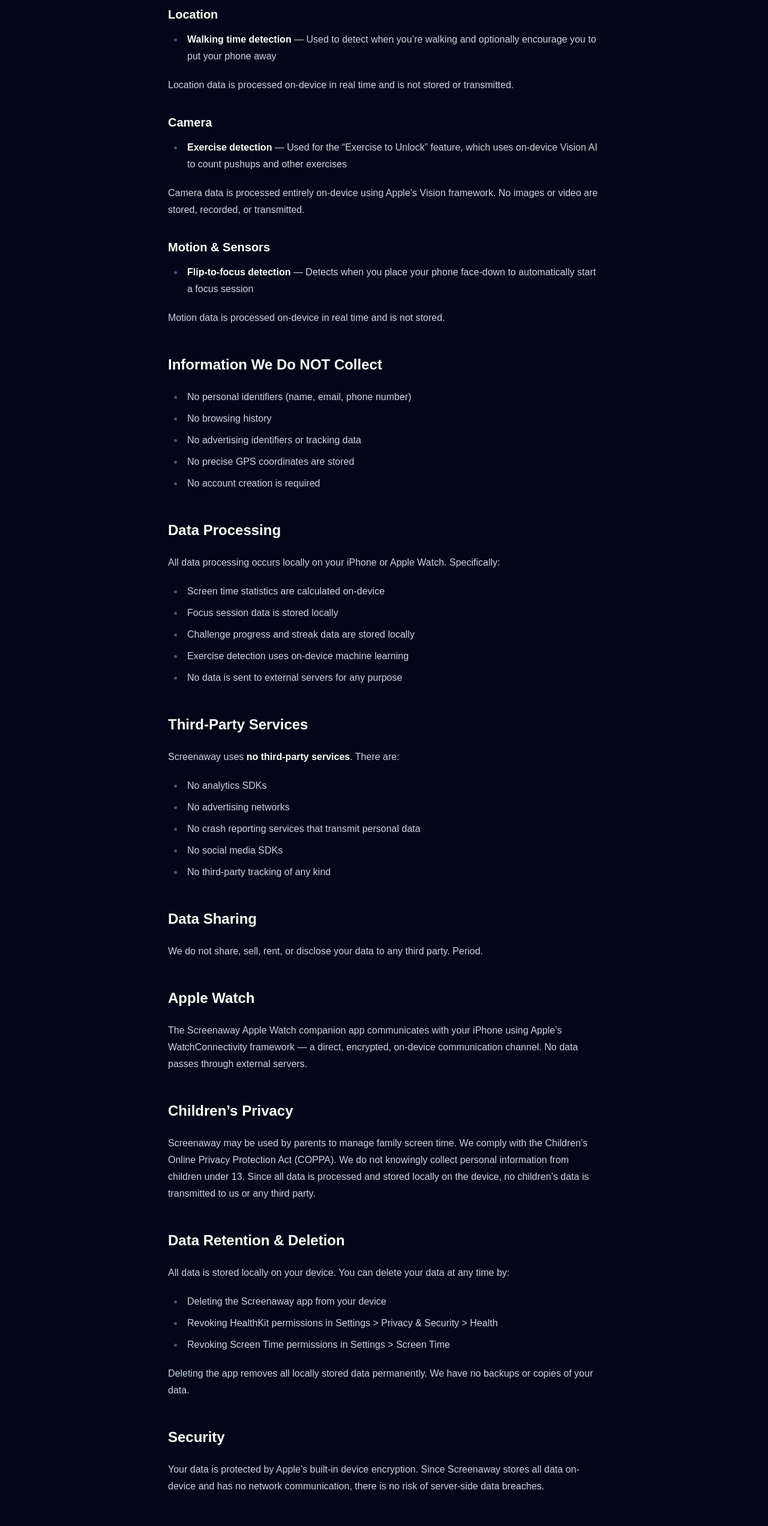
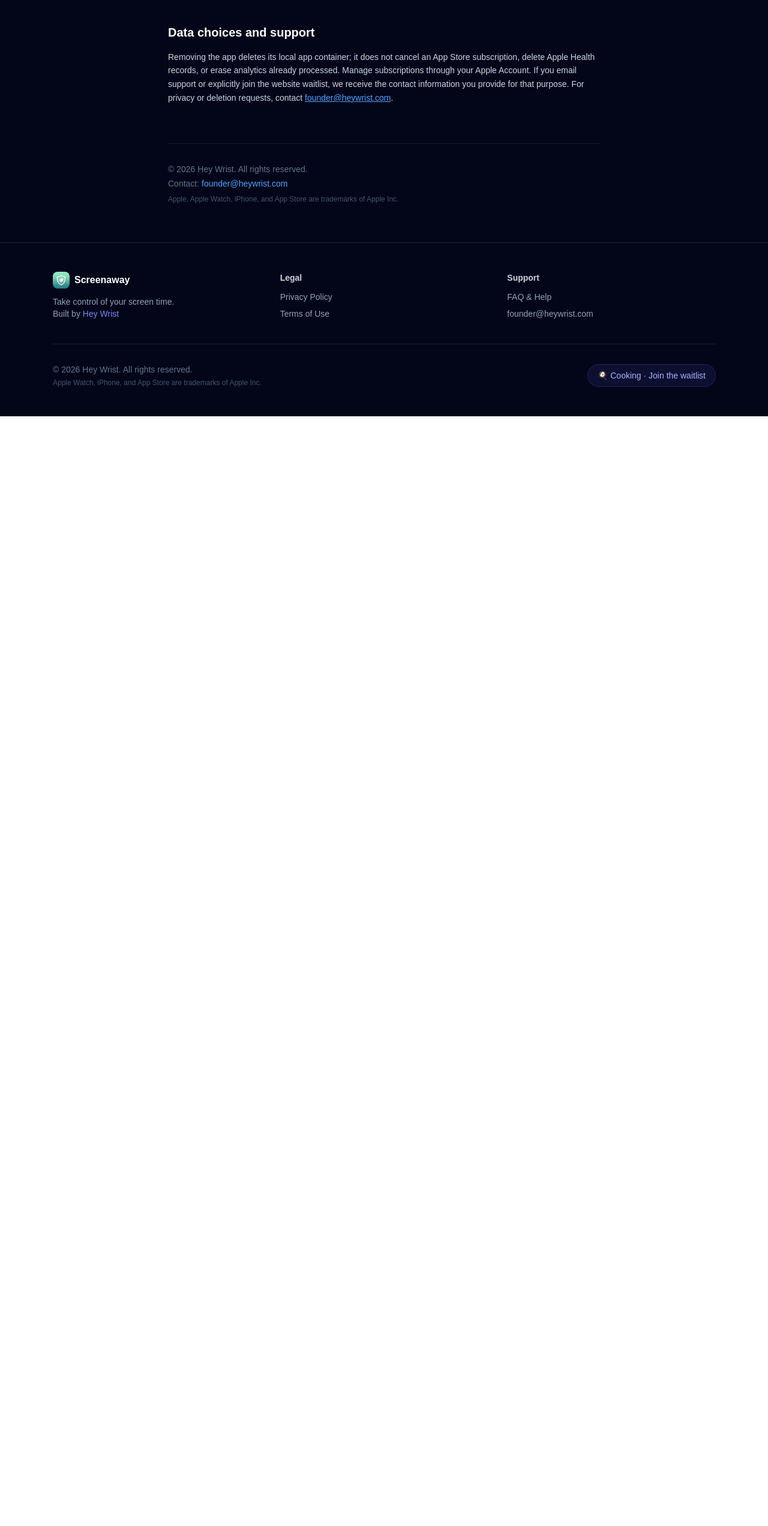
Before and after one commit to dheerajjha/heywrist, a Next.js app: page /screenaway/privacy in a window 1280 px wide. Shown: the part 1257-3801 px from the top of the page at 60% size. After the commit the page ends 1951 px from the top, so only its background shows below. Built offline with nearby package versions, Linux system fonts and the light colour scheme.

Commit message:
Match Screenaway pricing, privacy and support to the iOS launch

```diff
--- a/src/app/screenaway/page.tsx
+++ b/src/app/screenaway/page.tsx
@@ -130,7 +130,7 @@ const features = [
       </svg>
     ),
     title: "Exercise to Unlock",
-    desc: "Do pushups to earn screen time. On-device Vision AI counts your reps \u2014 no data leaves your phone.",
+    desc: "Try an exercise break. Apple Vision processes camera frames on your device.",
     color: "from-pink-500 to-pink-600",
   },
 ];
@@ -154,14 +154,10 @@ const steps = [
 ];
 
 const proFeatures = [
-  "Unlimited focus modes",
-  "All watch complications",
-  "Deep focus mode",
-  "Digital detox challenges",
-  "Ambient sounds library",
-  "Share cards & stats",
-  "Exercise to unlock",
-  "Priority support",
+  "28-day screen-time heatmap",
+  "Notification and category reports",
+  "Additional Shield schedules and app groups",
+  "Strict and Locked Shield options",
 ];
 
 export default function ScreenawayHome() {
@@ -397,7 +393,7 @@ export default function ScreenawayHome() {
                       d="m4.5 12.75 6 6 9-13.5"
                     />
                   </svg>
-                  1 focus mode
+                  Focus timers and private field notes
                 </li>
                 <li className="flex items-start gap-2">
                   <svg
@@ -413,7 +409,7 @@ export default function ScreenawayHome() {
                       d="m4.5 12.75 6 6 9-13.5"
                     />
                   </svg>
-                  1 watch complication
+                  Weekly insights, one schedule and one app group
                 </li>
               </ul>
             </div>
@@ -421,7 +417,7 @@ export default function ScreenawayHome() {
             {/* Pro */}
             <div className="relative rounded-2xl border border-indigo-500/50 bg-gradient-to-b from-indigo-500/10 to-slate-900/50 p-8">
               <div className="absolute -top-3 left-1/2 -translate-x-1/2 rounded-full bg-gradient-to-r from-indigo-500 to-violet-500 px-4 py-1 text-xs font-semibold">
-                Most Popular
+                Annual plan
               </div>
               <h3 className="text-xl font-semibold">Pro</h3>
               <p className="mt-1 text-sm text-slate-400">
@@ -429,20 +425,17 @@ export default function ScreenawayHome() {
               </p>
               <div className="mt-6">
                 <p className="text-4xl font-bold">
-                  $5.99
+                  $24.99
                   <span className="text-base font-normal text-slate-500">
-                    /month
+                    /year (US)
                   </span>
                 </p>
                 <div className="mt-2 flex flex-wrap gap-2 text-xs text-slate-400">
                   <span className="rounded-full border border-white/10 px-2 py-0.5">
-                    $3.99/week
+                    $3.99/month
                   </span>
                   <span className="rounded-full border border-white/10 px-2 py-0.5">
-                    $34.99/year
-                  </span>
-                  <span className="rounded-full border border-white/10 px-2 py-0.5">
-                    $59.99 lifetime
+                    $34.99 lifetime
                   </span>
                 </div>
               </div>
@@ -467,7 +460,7 @@ export default function ScreenawayHome() {
                 ))}
               </ul>
               <p className="mt-6 text-center text-xs text-emerald-400 font-medium">
-                Free for students
+                Eligible annual subscribers get a seven-day trial. Local prices appear in the App Store.
               </p>
             </div>
           </div>
@@ -481,8 +474,7 @@ export default function ScreenawayHome() {
             Ready to take back your time?
           </h2>
           <p className="mt-4 text-lg text-slate-400">
-            Join thousands of people building healthier digital habits with
-            Screenaway.
+            Make a little time for what you meant to do.
           </p>
           <div className="mt-10">
             <div className="w-full"><WaitlistForm source="screenaway" /><p className="mt-3 text-xs text-slate-500">🍳 Cooking · join the list to get notified when it ships.</p></div>
--- a/src/app/screenaway/privacy/page.tsx
+++ b/src/app/screenaway/privacy/page.tsx
@@ -1,243 +1,27 @@
 import type { Metadata } from "next";
-import Link from "next/link";
+import PolicyLayout from "../../components/PolicyLayout";
 
 export const metadata: Metadata = {
   title: "Privacy Policy",
-  description: "Privacy policy for the Screenaway app by Hey Wrist",
+  description: "How Screenaway handles Screen Time reports, optional permissions, purchases and product analytics.",
 };
 
 export default function ScreenawayPrivacy() {
   return (
-    <main className="mx-auto max-w-3xl px-6 py-16">
-      <nav className="mb-8 text-sm text-slate-500 flex gap-2">
-        <Link href="/screenaway" className="hover:text-white transition-colors">
-          Screenaway
-        </Link>
-        <span>/</span>
-        <span className="text-white">Privacy Policy</span>
-      </nav>
-
-      <h1 className="text-3xl font-bold mb-2">Privacy Policy</h1>
-      <p className="text-sm text-slate-400 mb-2">
-        For Screenaway &mdash;{" "}
-        <Link
-          href="/screenaway/terms"
-          className="text-indigo-400 hover:text-indigo-300 underline"
-        >
-          Terms of Use
-        </Link>
-      </p>
-      <p className="text-sm text-slate-500 mb-10">
-        <strong>Effective Date:</strong> April 2, 2026 &middot;{" "}
-        <strong>Last Updated:</strong> April 2, 2026
-      </p>
-
-      <article className="prose prose-invert prose-slate max-w-none prose-headings:text-white prose-a:text-indigo-400 hover:prose-a:text-indigo-300 prose-strong:text-white">
-        <p>
-          Hey Wrist (&ldquo;we,&rdquo; &ldquo;us,&rdquo; or &ldquo;our&rdquo;), built
-          Screenaway as a screen time control app for iPhone and Apple Watch.
-          This Privacy Policy explains how Screenaway handles your information
-          and is designed to meet Apple&rsquo;s App Store requirements.
-        </p>
-
-        <h2>Our Core Principle</h2>
-        <p>
-          <strong>
-            All data is processed and stored on your device only.
-          </strong>{" "}
-          Screenaway does not have servers, cloud databases, or any remote
-          infrastructure. Your data never leaves your device.
-        </p>
-
-        <h2>Information We Access</h2>
-        <p>
-          Screenaway may request access to the following data categories, each
-          requiring your explicit permission:
-        </p>
-
-        <h3>Health &amp; Fitness Data (HealthKit)</h3>
-        <ul>
-          <li>
-            <strong>Sleep analysis</strong> &mdash; Read access to understand
-            your rest patterns and correlate with screen time habits
-          </li>
-          <li>
-            <strong>Mindfulness minutes</strong> &mdash; Read/write access to
-            log focus and breathing sessions
-          </li>
-        </ul>
-        <p>
-          HealthKit data is read and written only with your explicit permission
-          through Apple&rsquo;s standard authorization prompts. We never access
-          HealthKit data without your consent.
-        </p>
-
-        <h3>Screen Time &amp; Device Activity</h3>
-        <ul>
-          <li>
-            <strong>App usage patterns</strong> &mdash; Monitored via Apple&rsquo;s
-            DeviceActivity framework to track screen time and app usage
-          </li>
-          <li>
-            <strong>App blocking</strong> &mdash; Managed via Apple&rsquo;s
-            FamilyControls and ManagedSettings frameworks
-          </li>
-        </ul>
-        <p>
-          We use Apple&rsquo;s FamilyControls, ManagedSettings, and DeviceActivity
-          frameworks. All app blocking and usage monitoring is handled entirely
-          by Apple&rsquo;s system frameworks on your device. Screenaway does not
-          independently collect or store lists of which specific apps you use.
-        </p>
-
-        <h3>Location</h3>
-        <ul>
-          <li>
-            <strong>Walking time detection</strong> &mdash; Used to detect when
-            you&rsquo;re walking and optionally encourage you to put your phone away
-          </li>
-        </ul>
-        <p>
-          Location data is processed on-device in real time and is not stored or
-          transmitted.
-        </p>
-
-        <h3>Camera</h3>
-        <ul>
-          <li>
-            <strong>Exercise detection</strong> &mdash; Used for the
-            &ldquo;Exercise to Unlock&rdquo; feature, which uses on-device Vision AI to
-            count pushups and other exercises
-          </li>
-        </ul>
-        <p>
-          Camera data is processed entirely on-device using Apple&rsquo;s Vision
-          framework. No images or video are stored, recorded, or transmitted.
-        </p>
-
-        <h3>Motion &amp; Sensors</h3>
-        <ul>
-          <li>
-            <strong>Flip-to-focus detection</strong> &mdash; Detects when you
-            place your phone face-down to automatically start a focus session
-          </li>
-        </ul>
-        <p>Motion data is processed on-device in real time and is not stored.</p>
-
-        <h2>Information We Do NOT Collect</h2>
-        <ul>
-          <li>No personal identifiers (name, email, phone number)</li>
-          <li>No browsing history</li>
-          <li>No advertising identifiers or tracking data</li>
-          <li>No precise GPS coordinates are stored</li>
-          <li>No account creation is required</li>
-        </ul>
-
-        <h2>Data Processing</h2>
-        <p>
-          All data processing occurs locally on your iPhone or Apple Watch.
-          Specifically:
-        </p>
-        <ul>
-          <li>Screen time statistics are calculated on-device</li>
-          <li>Focus session data is stored locally</li>
-          <li>Challenge progress and streak data are stored locally</li>
-          <li>Exercise detection uses on-device machine learning</li>
-          <li>No data is sent to external servers for any purpose</li>
-        </ul>
-
-        <h2>Third-Party Services</h2>
-        <p>
-          Screenaway uses <strong>no third-party services</strong>. There are:
-        </p>
-        <ul>
-          <li>No analytics SDKs</li>
-          <li>No advertising networks</li>
-          <li>No crash reporting services that transmit personal data</li>
-          <li>No social media SDKs</li>
-          <li>No third-party tracking of any kind</li>
-        </ul>
-
-        <h2>Data Sharing</h2>
-        <p>
-          We do not share, sell, rent, or disclose your data to any third party.
-          Period.
-        </p>
-
-        <h2>Apple Watch</h2>
-        <p>
-          The Screenaway Apple Watch companion app communicates with your iPhone
-          using Apple&rsquo;s WatchConnectivity framework &mdash; a direct, encrypted,
-          on-device communication channel. No data passes through external
-          servers.
-        </p>
-
-        <h2>Children&rsquo;s Privacy</h2>
-        <p>
-          Screenaway may be used by parents to manage family screen time. We
-          comply with the Children&rsquo;s Online Privacy Protection Act (COPPA). We
-          do not knowingly collect personal information from children under 13.
-          Since all data is processed and stored locally on the device, no
-          children&rsquo;s data is transmitted to us or any third party.
-        </p>
-
-        <h2>Data Retention &amp; Deletion</h2>
-        <p>
-          All data is stored locally on your device. You can delete your data at
-          any time by:
-        </p>
-        <ul>
-          <li>Deleting the Screenaway app from your device</li>
-          <li>
-            Revoking HealthKit permissions in Settings &gt; Privacy &amp;
-            Security &gt; Health
-          </li>
-          <li>
-            Revoking Screen Time permissions in Settings &gt; Screen Time
-          </li>
-        </ul>
-        <p>
-          Deleting the app removes all locally stored data permanently. We have
-          no backups or copies of your data.
-        </p>
-
-        <h2>Security</h2>
-        <p>
-          Your data is protected by Apple&rsquo;s built-in device encryption. Since
-          Screenaway stores all data on-device and has no network
-          communication, there is no risk of server-side data breaches.
-        </p>
-
-        <h2>Changes to This Policy</h2>
-        <p>
-          We may update this Privacy Policy from time to time. Any changes will
-          be posted on this page with an updated effective date. Continued use
-          of the app after changes constitutes acceptance of the updated policy.
-        </p>
-
-        <h2>Contact Us</h2>
-        <p>
-          If you have any questions about this Privacy Policy, please contact us
-          at{" "}
-          <a href="mailto:founder@heywrist.com">founder@heywrist.com</a>.
-        </p>
-        <p>
-          <strong>Developer:</strong> Hey Wrist
-        </p>
-      </article>
-
-      <footer className="mt-16 pt-8 border-t border-white/10 text-sm text-slate-500">
-        <p>&copy; {new Date().getFullYear()} Hey Wrist. All rights reserved.</p>
-        <p className="mt-1">
-          Contact:{" "}
-          <a
-            href="mailto:founder@heywrist.com"
-            className="text-indigo-400 hover:text-indigo-300"
-          >
-            founder@heywrist.com
-          </a>
-        </p>
-      </footer>
-    </main>
+    <PolicyLayout appName="Screenaway" slug="screenaway" title="Privacy Policy">
+      <p>Updated November 23, 2026. Hey Wrist makes Screenaway for iPhone and Apple Watch. No Screenaway account is required.</p>
+      <h2>What stays on your devices</h2>
+      <p>Apple provides the Screen Time reports after you grant access. The report extension processes app names, icons, time, pickups and notification counts on your device. We do not send those reports or the list of apps or sites you choose to block to our analytics provider. Your focus history, optional reflections, Shield rules and challenge check-ins are stored locally. The app can share limited state with its widgets and your paired Apple Watch.</p>
+      <h2>Optional permissions</h2>
+      <p>You can use the focus timer without granting Screen Time, Health or notification access. If you connect Apple Health, the app can request sleep and mindful-session data and can write qualifying mindful minutes. Health records are not sent to our analytics provider or used for advertising. Camera-based exercise detection processes frames on-device; Screenaway does not upload the images, video or repetition counts. Motion features use on-device sensor information.</p>
+      <p>If you enable a reminder, Screenaway schedules it locally through iOS. You can turn off access in iOS Settings. Revoking Health access does not automatically erase entries already saved in Apple Health; those can be managed in the Health app.</p>
+      <h2>Product analytics</h2>
+      <p>We use Mixpanel to understand how people use Screenaway and where features or purchases fail. Events can include screens opened, feature controls used, focus mode and duration, counts of selected items, plan selection and purchase outcomes. They are associated with a pseudonymous device identifier (Apple’s identifier for vendor or a randomly generated fallback) and session identifiers. Mixpanel also receives technical context such as app version, device model and operating system.</p>
+      <p>These records are associated with that identifier; they are not anonymous. We do not send field-note content, individual app-usage reports, HealthKit samples, sleep goals or camera frames to Mixpanel. Screenaway does not use advertising IDs, sell your personal information, or track your activity across other companies’ apps and websites for advertising. See <a href="https://mixpanel.com/legal/privacy-policy/">Mixpanel’s privacy policy</a>.</p>
+      <h2>Purchases and billing</h2>
+      <p>Apple processes subscriptions, trials, one-time purchases, refunds and restores. Screenaway reads Apple-verified transaction and renewal information to determine Pro access and, if you choose, remind you about your trial. We do not receive your payment card details.</p>
+      <h2>Data choices and support</h2>
+      <p>Removing the app deletes its local app container; it does not cancel an App Store subscription, delete Apple Health records, or erase analytics already processed. Manage subscriptions through your Apple Account. If you email support or explicitly join the website waitlist, we receive the contact information you provide for that purpose. For privacy or deletion requests, contact <a href="mailto:founder@heywrist.com">founder@heywrist.com</a>.</p>
+    </PolicyLayout>
   );
 }
```
Also changed, not shown: src/app/screenaway/support/page.tsx (+4 -4 lines), src/app/screenaway/terms/page.tsx (+12 -30 lines).
